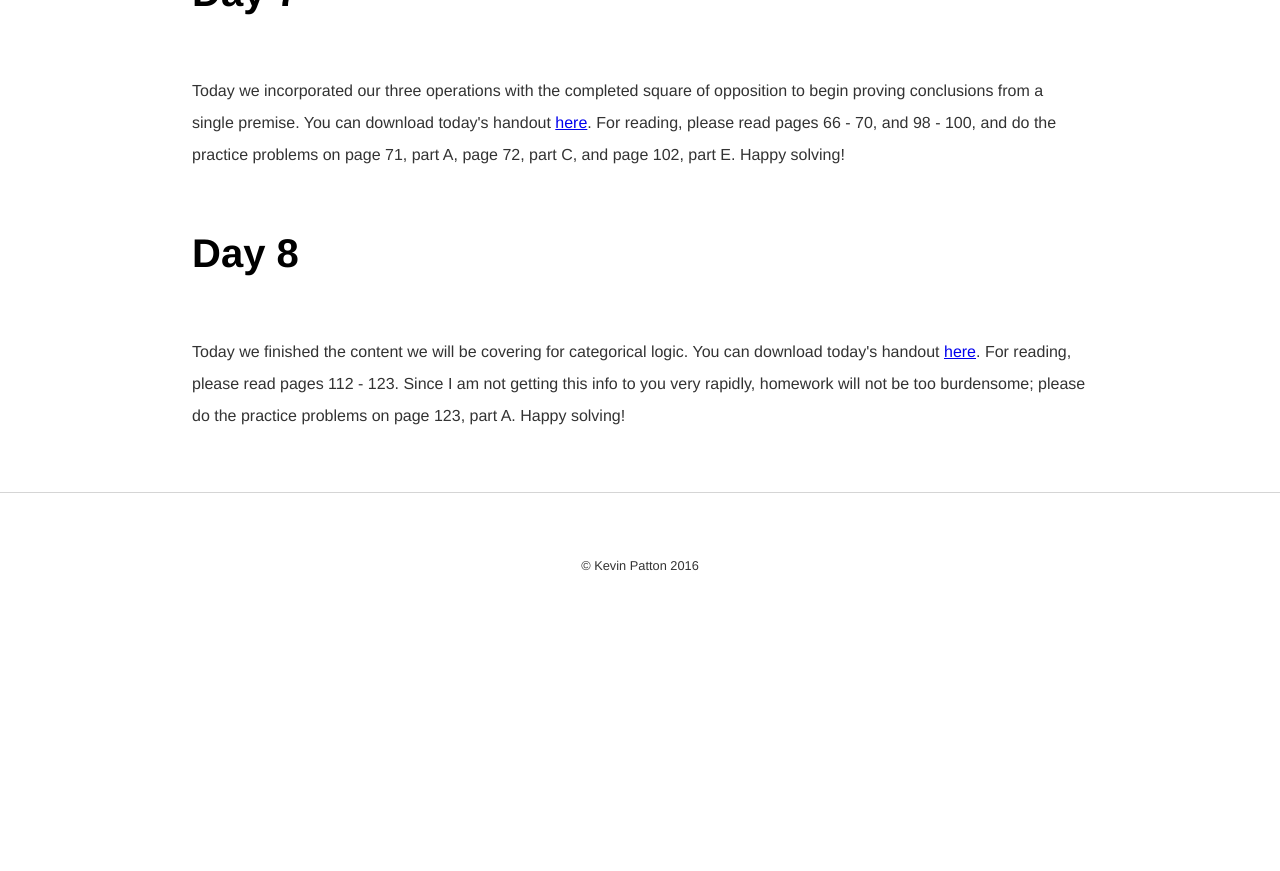
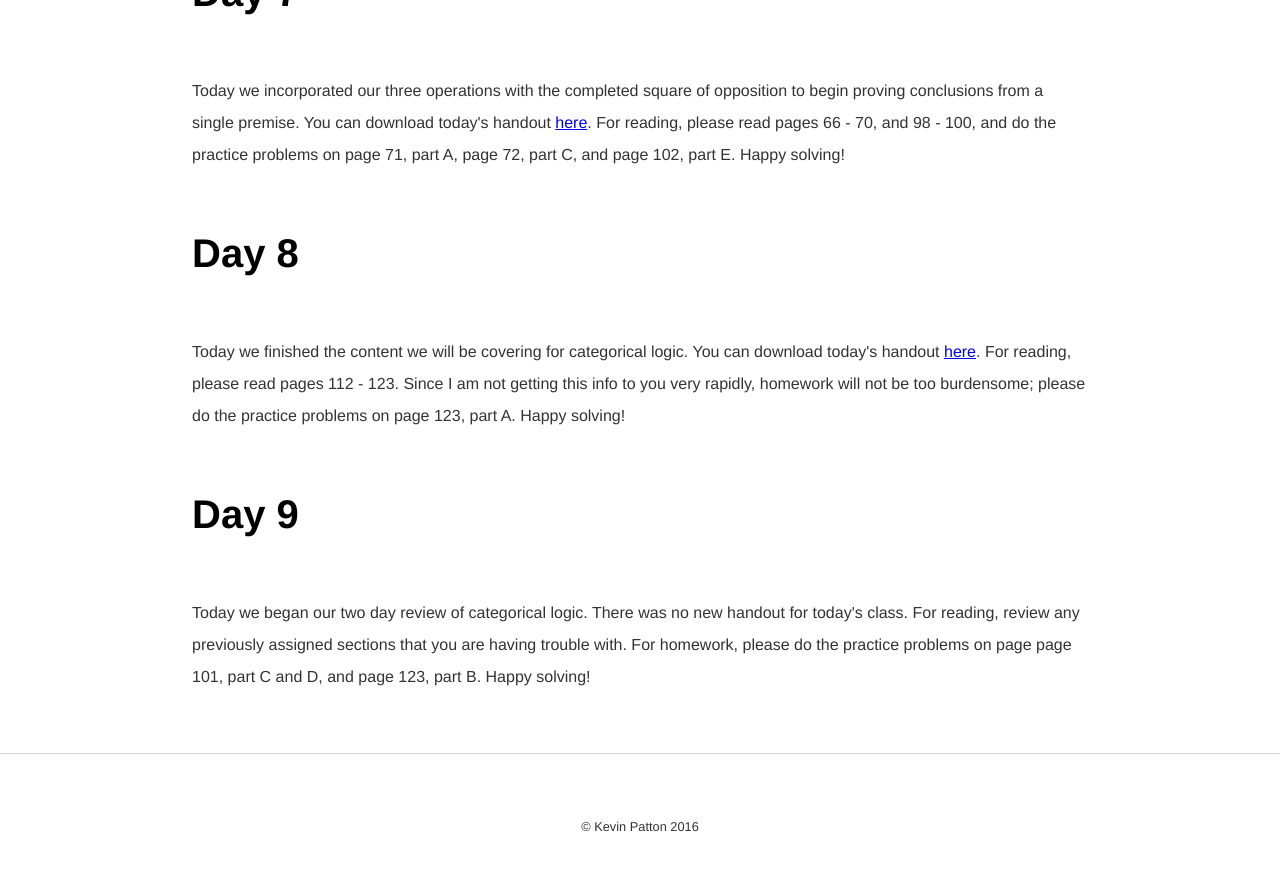
Before and after one commit to kevinjpatton/kevinjpatton.github.io, a Jekyll site: the page built from teaching/phil_110/index.html, in a window 1280 px wide and 900 px high, scrolled down 1959 px. Shown: the top 871 px of the window. Built offline with Jekyll 4.4.1, drawn with Linux system fonts in a browser that asks for light colours; Markdown is read by kramdown in place of the engine named in the settings; before the commit the page ends 2598 px from its top, so only the background shows below that.

Commit message:
Update index.html

```diff
--- a/teaching/phil_110/index.html
+++ b/teaching/phil_110/index.html
@@ -21,3 +21,5 @@ title: Philosophy 110 - Kevin Patton
 <p>Today we incorporated our three operations with the completed square of opposition to begin proving conclusions from a single premise.  You can download today's handout <a href=/teaching/phil_110/Day8-Section4.5.pdf target="_blank">here</a>.  For reading, please read pages 66 - 70, and 98 - 100, and do the practice problems on page 71, part A, page 72, part C, and page 102, part E.  Happy solving!
 <h1>Day 8</h1>
 <p>Today we finished the content we will be covering for categorical logic.  You can download today's handout <a href=/teaching/phil_110/Day10-Section5.2.pdf target="_blank">here</a>.  For reading, please read pages 112 - 123.  Since I am not getting this info to you very rapidly, homework will not be too burdensome; please do the practice problems on page 123, part A.  Happy solving!</p>
+<h1>Day 9</h1>
+<p>Today we began our two day review of categorical logic.  There was no new handout for today's class.  For reading, review any previously assigned sections that you are having trouble with.  For homework, please do the practice problems on page page 101, part C and D, and page 123, part B.  Happy solving!</p>
```
